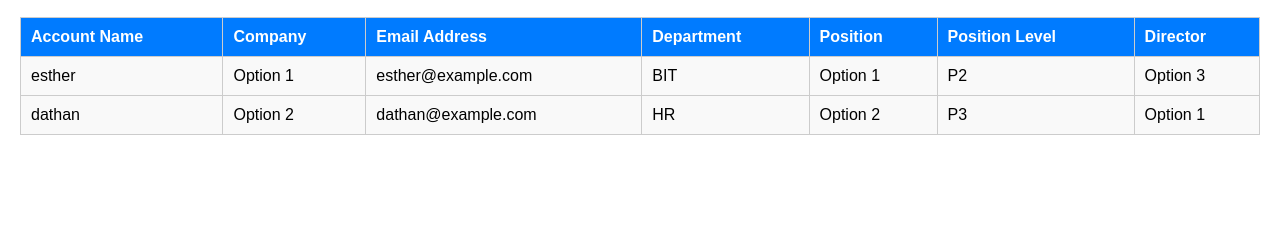
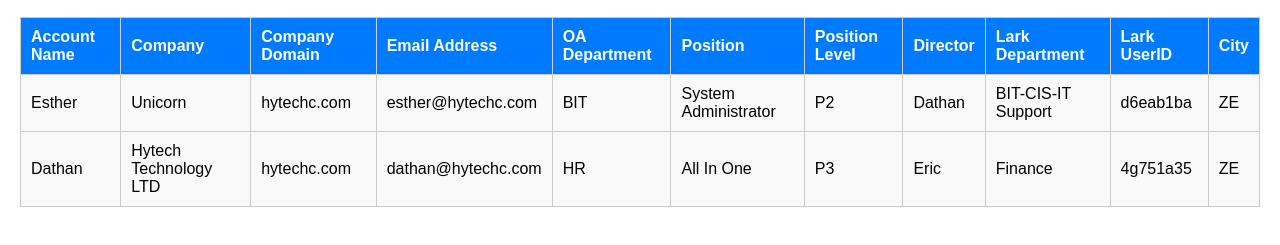
Before and after one commit to paician/Judicious-Incomplete-Pony-HTML, a website: page dataexample.html in a window 1280 px wide. Shown: the part 51-296 px from the top of the page. Drawn offline with Linux system fonts and the light colour scheme.

Commit message:
Update dataexample.html

```diff
--- a/dataexample.html
+++ b/dataexample.html
@@ -3,7 +3,7 @@
 <head>
     <meta charset="UTF-8">
     <meta name="viewport" content="width=device-width, initial-scale=1.0">
-    <title>Employee Databas</title>
+    <title>Employee Database</title>
     <style>
         body {
             font-family: Arial, sans-serif;
@@ -32,29 +32,41 @@
         <tr>
             <th>Account Name</th>
             <th>Company</th>
+            <th>Company Domain</th>
             <th>Email Address</th>
-            <th>Department</th>
+            <th>OA Department</th>
             <th>Position</th>
             <th>Position Level</th>
             <th>Director</th>
+            <th>Lark Department</th>
+            <th>Lark UserID</th>
+            <th>City</th>
         </tr>
         <tr>
-            <td>esther</td>
-            <td>Option 1</td>
-            <td>esther@example.com</td>
+            <td>Esther</td>
+            <td>Unicorn</td>
+            <td>hytechc.com</td>
+            <td>esther@hytechc.com</td>
             <td>BIT</td>
-            <td>Option 1</td>
+            <td>System Administrator</td>
             <td>P2</td>
-            <td>Option 3</td>
+            <td>Dathan</td>
+            <td>BIT-CIS-IT Support</td>
+            <td>d6eab1ba</td>
+            <td>ZE</td>
         </tr>
         <tr>
-            <td>dathan</td>
-            <td>Option 2</td>
-            <td>dathan@example.com</td>
+            <td>Dathan</td>
+            <td>Hytech Technology LTD</td>
+            <td>hytechc.com</td>
+            <td>dathan@hytechc.com</td>
             <td>HR</td>
-            <td>Option 2</td>
+            <td>All In One</td>
             <td>P3</td>
-            <td>Option 1</td>
+            <td>Eric</td>
+            <td>Finance</td>
+            <td>4g751a35</td>
+            <td>ZE</td>
         </tr>
     </table>
 </body>
```
